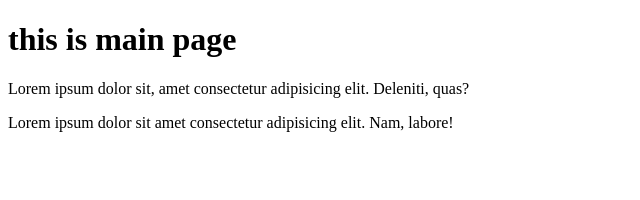
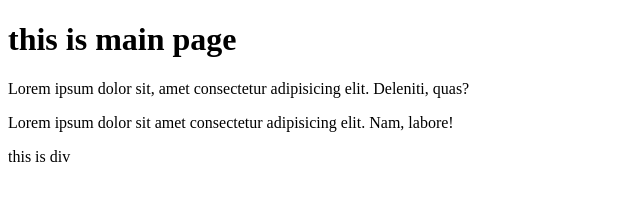
Before and after one commit to MahamTahir31/Test-Repo, a plain HTML site: page index.html in a window 1280 px wide. Shown: the full height of the page, 0-640 px from the left. Drawn offline with Linux system fonts and the light colour scheme.

Commit message:
Commit on Aug 6, 2024

```diff
--- a/index.html
+++ b/index.html
@@ -10,6 +10,9 @@
     <p>Lorem ipsum dolor sit, amet consectetur adipisicing elit. Deleniti, quas?</p>
     <div>
         <p>Lorem ipsum dolor sit amet consectetur adipisicing elit. Nam, labore!</p>
+        <div>
+            this is div
+        </div>
     </div>
 </body>
 </html>
```
